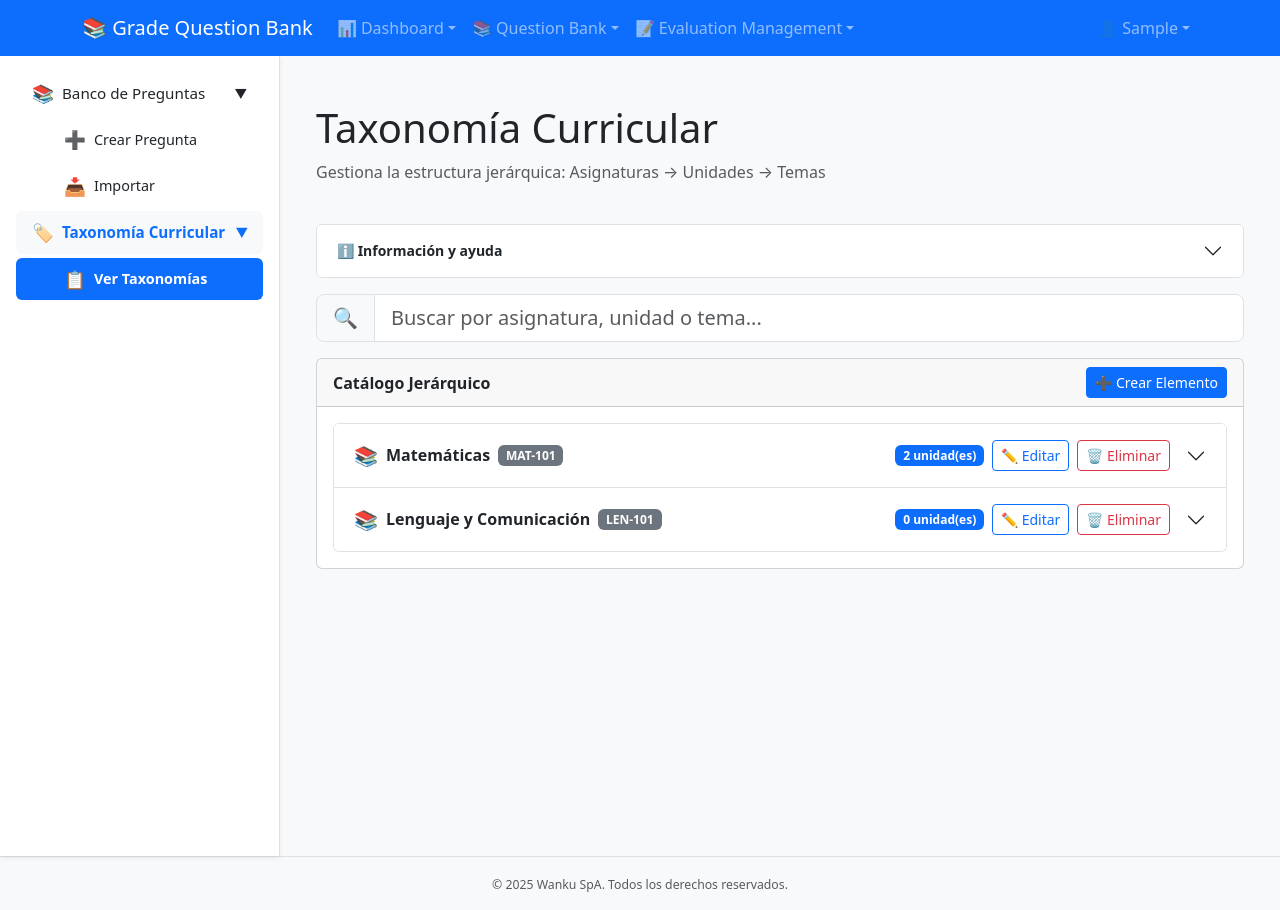
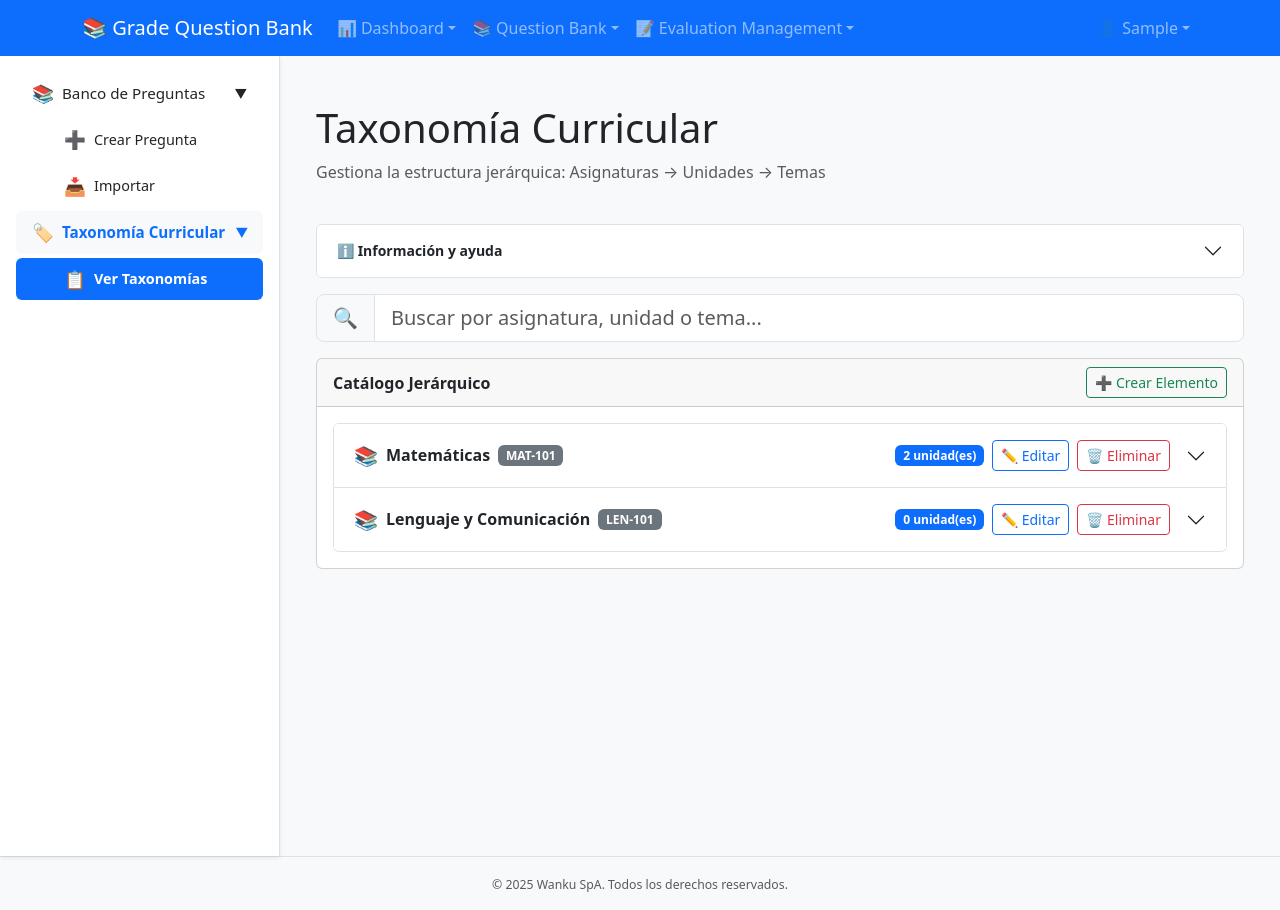
Before and after one commit to cmartinezs/grade, a Next.js app: page /questions-bank/taxonomy in a window 1280 px wide. Built offline with nearby package versions, Linux system fonts and the light colour scheme; sample sign-in values are in the browser's storage.

Commit message:
feat: Update button labels in modals to include icons for better user experience

```diff
--- a/src/app/questions-bank/taxonomy/page.tsx
+++ b/src/app/questions-bank/taxonomy/page.tsx
@@ -175,9 +175,13 @@ export default function TaxonomyPage() {
             <Card>
               <Card.Header className="d-flex justify-content-between align-items-center">
                 <strong>Catálogo Jerárquico</strong>
-                <Button variant="primary" size="sm" onClick={() => setShowCreateModal(true)}>
+                <span
+                  className="btn btn-sm btn-outline-success"
+                  style={{ cursor: 'pointer' }}
+                  onClick={() => setShowCreateModal(true)}
+                >
                   ➕ Crear Elemento
-                </Button>
+                </span>
               </Card.Header>
               <Card.Body>
                 {subjects.length === 0 ? (
--- a/src/components/CreateTaxonomyModal.tsx
+++ b/src/components/CreateTaxonomyModal.tsx
@@ -330,7 +330,7 @@ export default function CreateTaxonomyModal({ show, onHide, onSuccess }: CreateT
 
           <div className="d-flex justify-content-end gap-2 mt-4">
             <Button variant="secondary" onClick={handleHide}>
-              Cancelar
+              ❌ Cancelar
             </Button>
             <Button variant="primary" type="submit">
               💾 Guardar {getTaxonomyLabel(taxonomyType)}
--- a/src/components/DeleteTaxonomyModal.tsx
+++ b/src/components/DeleteTaxonomyModal.tsx
@@ -220,7 +220,7 @@ export default function DeleteTaxonomyModal({
       </Modal.Body>
       <Modal.Footer>
         <Button variant="secondary" onClick={handleHide}>
-          Cancelar
+          ❌ Cancelar
         </Button>
         {impact && impact.canDelete && (
           <Button variant="danger" onClick={handleConfirmDelete}>
--- a/src/components/EditTaxonomyModal.tsx
+++ b/src/components/EditTaxonomyModal.tsx
@@ -319,7 +319,7 @@ export default function EditTaxonomyModal({
 
               <div className="d-flex justify-content-end gap-2 mt-4">
                 <Button variant="secondary" onClick={handleHide}>
-                  Cancelar
+                  ❌ Cancelar
                 </Button>
                 <Button variant="primary" type="submit">
                   💾 Actualizar {getTaxonomyLabel(elementType)}
```
